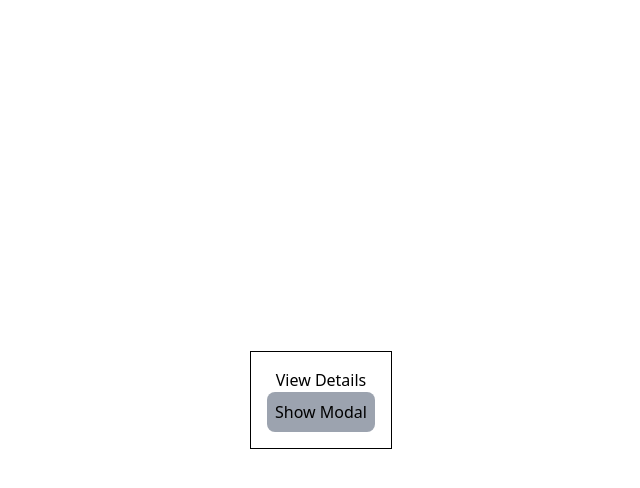
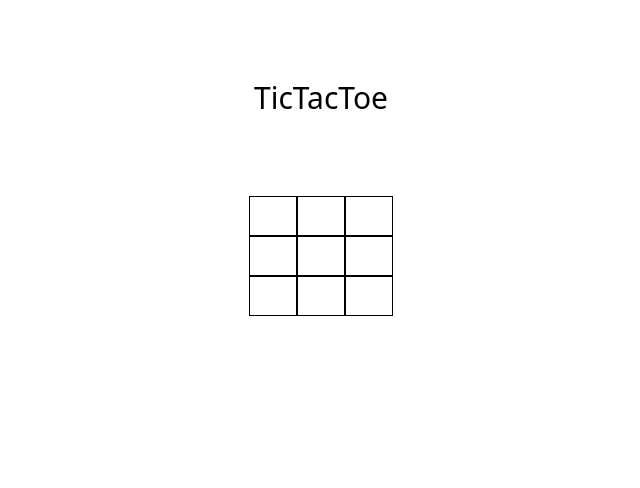
Before and after one commit to karthik-mohan23/reactProjects, a React (Vite) app: page / in a window 1280 px wide. Shown: the top 488 px of the page, without its empty margins (319-959 px from the left). Built offline with nearby package versions, Linux system fonts and the light colour scheme.

Commit message:
add icons in tic tac toe

```diff
--- a/src/App.tsx
+++ b/src/App.tsx
@@ -1,5 +1,5 @@
-import Modal from "./modal";
+import TicTacToe from "./tictactoe";
 
 export default function App() {
-  return <Modal />;
+  return <TicTacToe />;
 }
--- /dev/null
+++ b/src/tictactoe/index.tsx
@@ -0,0 +1,29 @@
+import { useState } from "react";
+
+function TicTacToe() {
+  const [boxes, setBoxes] = useState(["", "", "", "", "", "", "", "", ""]);
+  const [icon, setIcon] = useState("X");
+  // const boxes = ["", "", "", "", "", "", "", "", ""];
+
+  return (
+    <div>
+      <h1 className="text-center text-3xl  py-20">TicTacToe</h1>
+      <div className="grid grid-cols-3  max-w-36 mx-auto">
+        {boxes.map((box, index) => (
+          <div
+            className="border border-black p-2 h-10 text-center"
+            onClick={() => {
+              if (box) {
+                return;
+              }
+              boxes[index] = icon;
+              setIcon((prev) => (prev === "X" ? "O" : "X"));
+            }}>
+            {box}
+          </div>
+        ))}
+      </div>
+    </div>
+  );
+}
+export default TicTacToe;
```
